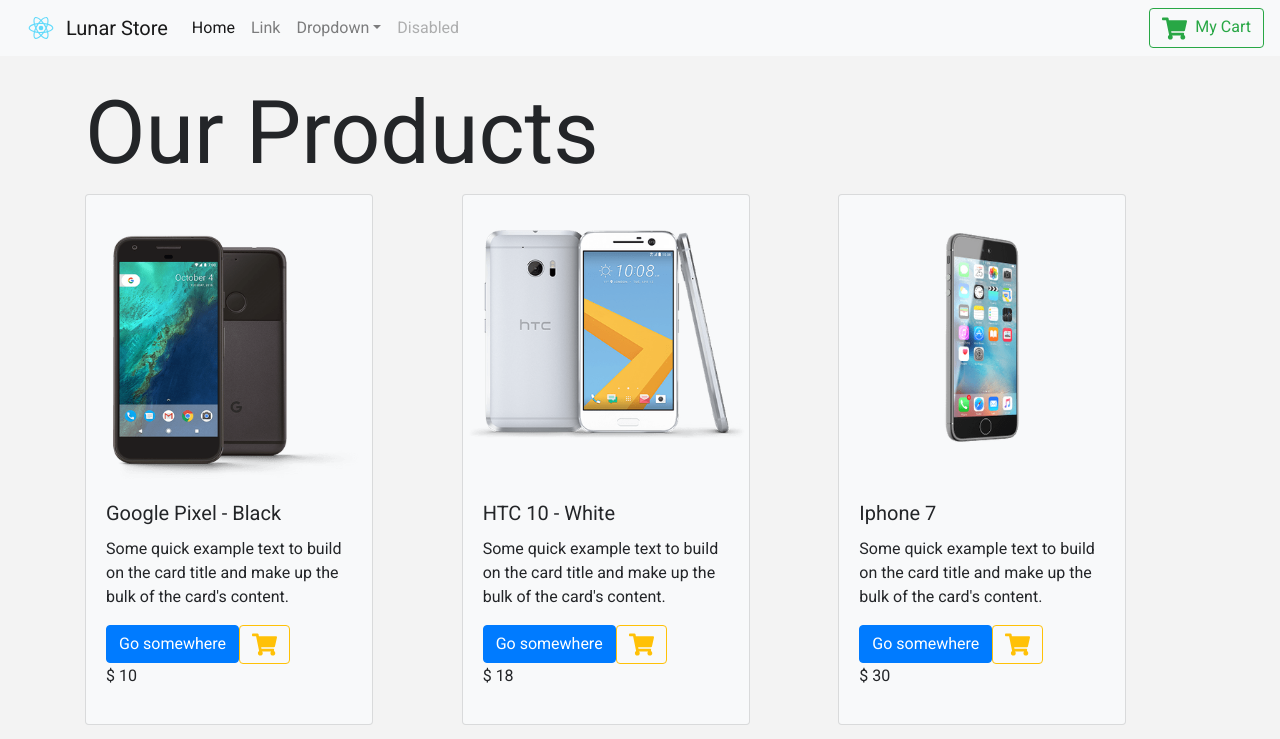
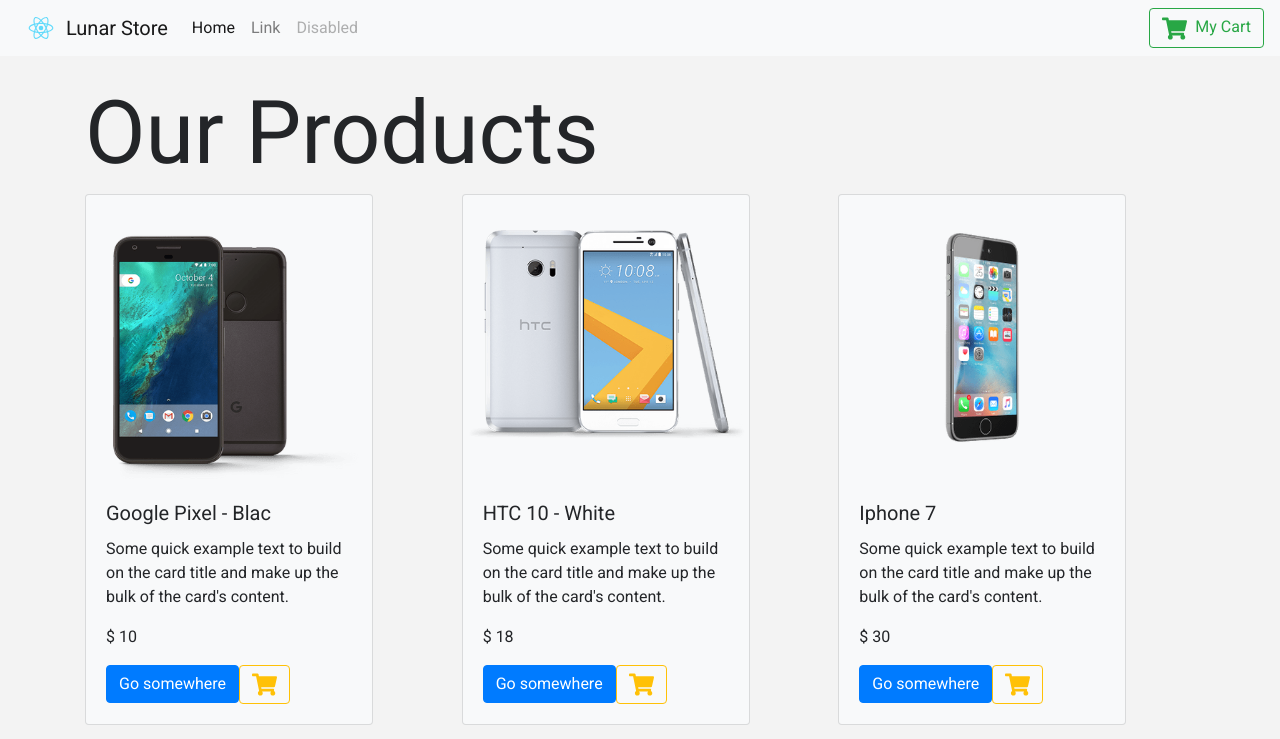
Before and after one commit to joshuaanrico/Lunar-Store, a React (Create React App) app in the folder lunar-store/: page / in a window 1280 px wide. Shown: the top 739 px of the page. Built offline with nearby package versions, Linux system fonts and the light colour scheme.

Commit message:
edit bentar

```diff
--- a/lunar-store/src/components/Navbar.js
+++ b/lunar-store/src/components/Navbar.js
@@ -27,17 +27,6 @@
 			      <li class="nav-item">
 			        <a class="nav-link" href="#">Link</a>
 			      </li>
-			      <li class="nav-item dropdown">
-			        <a class="nav-link dropdown-toggle" href="#" id="navbarDropdown" role="button" data-toggle="dropdown" aria-haspopup="true" aria-expanded="false">
-			          Dropdown
-			        </a>
-			        <div class="dropdown-menu" aria-labelledby="navbarDropdown">
-			          <a class="dropdown-item" href="#">Action</a>
-			          <a class="dropdown-item" href="#">Another action</a>
-			          <div class="dropdown-divider"></div>
-			          <a class="dropdown-item" href="#">Something else here</a>
-			        </div>
-			      </li>
 			      <li class="nav-item">
 			        <a class="nav-link disabled" href="#">Disabled</a>
 			      </li>
--- a/lunar-store/src/components/Product.js
+++ b/lunar-store/src/components/Product.js
@@ -17,6 +17,9 @@
 							<div class="card-body">
 							    <h5 class="card-title">{title}</h5>
 							    <p class="card-text">Some quick example text to build on the card title and make up the bulk of the card's content.</p>
+
+								<p>$ {price}</p>
+
 							    <a href="/details" class="btn btn-primary">Go somewhere</a>
 							    <button class="btn btn-outline-warning" disabled={inCart ? true : false}
 							    	onClick={() => {
@@ -26,7 +29,7 @@
 								>
 									{inCart?(<p class="text-capitalize mb-0" disabled>In Cart</p>):(<FaShoppingCart size={25}></FaShoppingCart>)}
 							    </button>
-							    <p>$ {price}</p>
+
 						  	</div>
 						</div>
 					)}
--- a/lunar-store/src/data.js
+++ b/lunar-store/src/data.js
@@ -2,7 +2,7 @@
 export const storeProducts = [
   {
     id: 1,
-    title: "Google Pixel - Black",
+    title: "Google Pixel - Blac",
     img: "img/product-1.png",
     price: 10,
     company: "GOOGLE",
```
